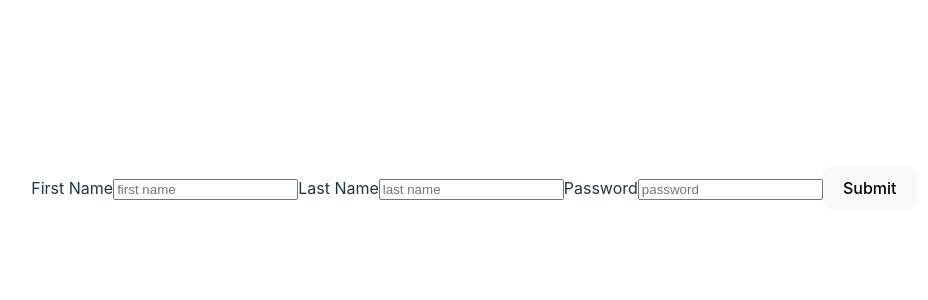
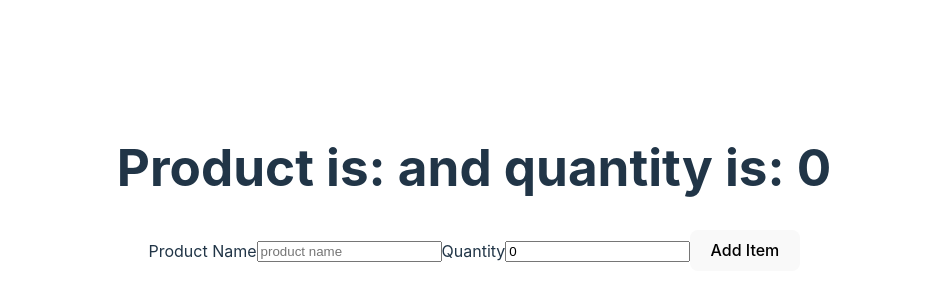
Before and after one commit to Shessire/Web-Dev-Practice, a React (Vite) app in the folder react-forms/: page / in a window 1280 px wide. Shown: the part 212-512 px from the top of the page, without its empty margins (166-1094 px from the left). Built offline with nearby package versions, Linux system fonts and the light colour scheme.

Commit message:
Create ShoppingListForm

```diff
--- a/react-forms/src/App.jsx
+++ b/react-forms/src/App.jsx
@@ -1,15 +1,11 @@
 import './App.css'
-import UsernameForm from './UsernameForm'
-import SignupForm from './SignupForm'
-import BetterSignupForm from './BetterSignupForm'
+import ShoppingListForm from './ShoppingListForm'
 
 function App() {
 
   return (
     <>
-      {/* <UsernameForm /> */}
-      {/* <SignupForm /> */}
-      <BetterSignupForm />
+      <ShoppingListForm />
     </>
   )
 }
--- /dev/null
+++ b/react-forms/src/ShoppingListForm.jsx
@@ -0,0 +1,49 @@
+import { useState } from "react";
+
+function ShoppingListForm () {
+
+    const [formData, setFormData] = useState({ product:"", quantity: 0 });
+
+    const handleChange = (e) => {
+        const changedField = e.target.name;
+        const newValue = e.target.value
+
+        setFormData((currData) => {
+            return {
+                ...currData,
+                [changedField]: newValue,
+            }
+        })
+    }
+
+    const handleSubmit = () => {
+        console.log(formData)
+    }
+
+    return (
+        <form>
+            <h1>Product is: {formData.product} and quantity is: {formData.quantity}</h1>
+            <label htmlFor="product">Product Name</label>
+            <input
+                type="text"
+                placeholder="product name"
+                name="product"
+                id="product"
+                value={formData.product}
+                onChange={handleChange}/>
+
+            <label htmlFor="quantity">Quantity</label>
+            <input
+                type="number"
+                placeholder="1"
+                name="quantity"
+                id="quantity"
+                value={formData.quantity}
+                onChange={handleChange}/>
+
+            <button onClick={handleSubmit}>Add Item</button>
+        </form>
+    )
+}
+
+export default ShoppingListForm;
```
